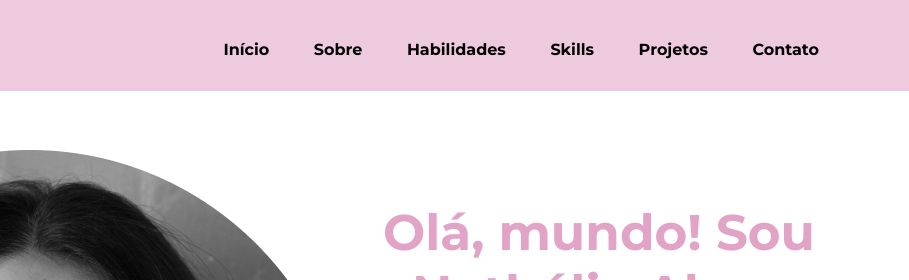
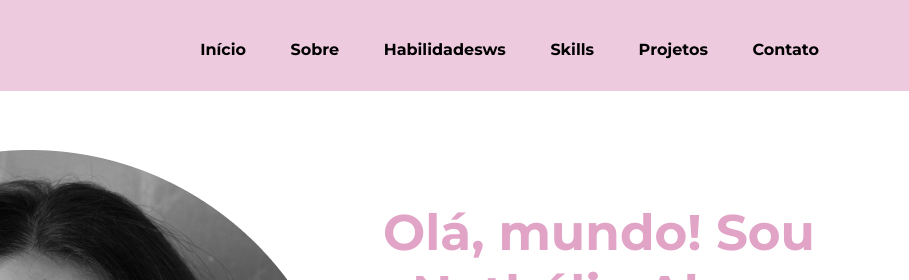
Before and after one commit to nathalia-alves/portfolio-nathalia-alves, a plain HTML site: page index.html in a window 1280 px wide. Shown: the top 280 px of the page, 371-1280 px from the left. Drawn offline with Linux system fonts and the light colour scheme.

Commit message:
Update index.html

```diff
--- a/index.html
+++ b/index.html
@@ -29,7 +29,7 @@
             <ul class="navbar__links">
                 <li><a href="#header">Início</a></li>
                 <li><a href="#about">Sobre</a></li>
-                <li><a href="#habilidades">Habilidades</a></li>
+                <li><a href="#habilidades">Habilidadesws</a></li>
                 <li><a href="#skills">Skills</a></li>
                 <li><a href="#projects">Projetos</a></li>
                 <li><a href="#footer">Contato</a></li>
```
